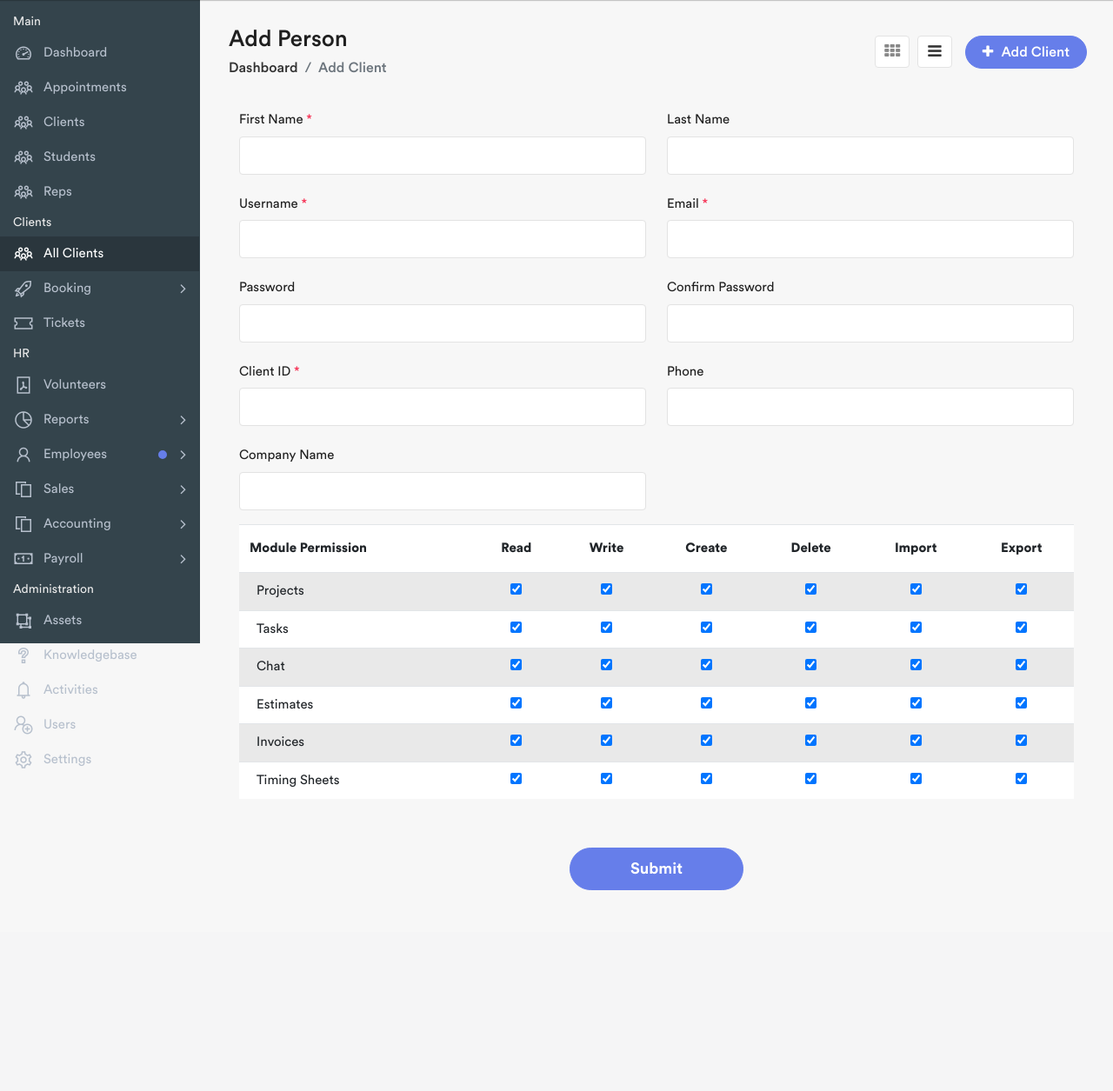
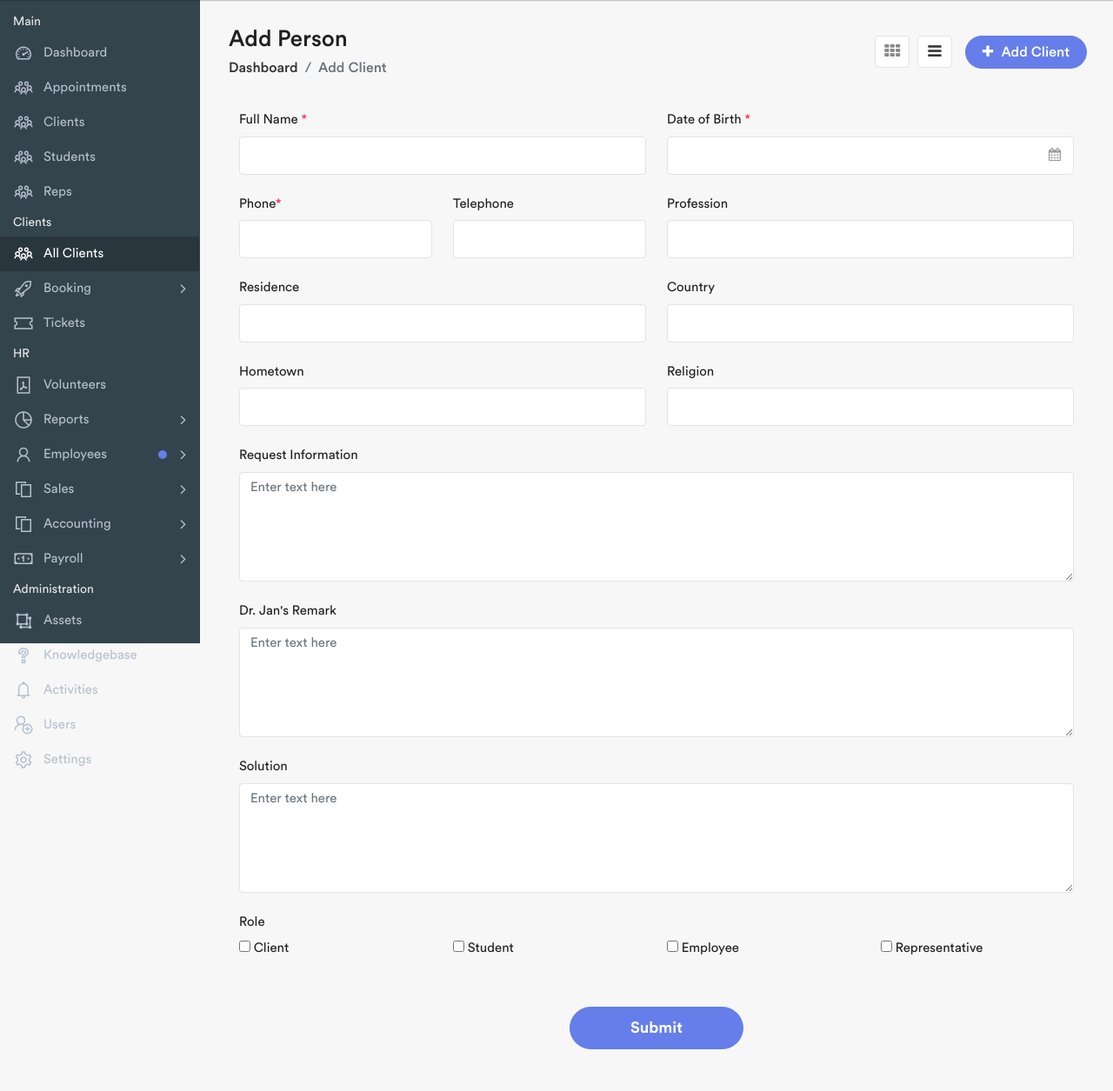
Before and after one commit to janprince/JCF_management_app, a Django app: page / in a window 1280 px wide. Shown: the part 60-1315 px from the top of the page at 87% size. Before the commit the page ends 1084 px from the top, so only its background shows below. Run offline with Django 4.2, Linux system fonts and the light colour scheme; the visitor is signed in with stand-in values (Sample User, id 1); some libraries are stand-ins or nearby versions.

Commit message:
add add_client page

```diff
--- a/msystem/models.py
+++ b/msystem/models.py
@@ -6,7 +6,7 @@
 #     date_added = models.DateField(auto_now_add=True)
 #     full_name = models.CharField(max_length=255)
 #     date_of_birth = models.DateField(blank=True)
-#     contact = models.IntegerField(max_length=255)
+#     phone = models.IntegerField(max_length=255)
 #     profession = models.CharField(max_length=255, blank=True)
 #     telephone = models.IntegerField(max_length=255, blank=True)
 #     religion = models.CharField(max_length=255, default="N/A")
--- a/msystem/templates/msystem/add_client.html
+++ b/msystem/templates/msystem/add_client.html
@@ -27,209 +27,131 @@
 
         <div class="account-box " id="add_client">
           <div class="account-wrapper">
-            <form>
+            <form method="get" action="/">
+              <!-- Main -->
               <div class="row">
                 <div class="col-md-6">
                   <div class="form-group">
-                    <label class="col-form-label">First Name <span class="text-danger">*</span></label>
-                    <input class="form-control" type="text">
+                    <label class="col-form-label">Full Name <span class="text-danger">*</span></label>
+                    <input class="form-control" type="text" name="name">
+                  </div>
+                </div>
+
+                <div class="col-md-6">
+                  <div class="form-group">
+                    <label class="col-form-label"> Date of Birth <span class="text-danger">*</span></label>
+                    <div class="cal-icon"><input class="form-control datetimepicker" type="text" name="dob"></div>
+                  </div>
+                </div>
+                <div class="col-md-6">
+                  <div class="row">
+                    <div class="col-md-6">
+                      <div class="form-group">
+                        <label class="col-form-label">Phone<span class="text-danger">*</span></label>
+                        <input class="form-control floating" type="number" name="phone">
+                      </div>
+                    </div>
+
+                    <div class="col-md-6">
+                      <div class="form-group">
+                        <label class="col-form-label">Telephone</label>
+                        <input class="form-control floating" type="number" name="telephone">
+                      </div>
+                    </div>
                   </div>
                 </div>
                 <div class="col-md-6">
                   <div class="form-group">
-                    <label class="col-form-label">Last Name</label>
-                    <input class="form-control" type="text">
+                    <label class="col-form-label">Profession</label>
+                    <input class="form-control floating" type="text" name="profession">
                   </div>
                 </div>
                 <div class="col-md-6">
                   <div class="form-group">
-                    <label class="col-form-label">Username <span class="text-danger">*</span></label>
-                    <input class="form-control" type="text">
+                    <label class="col-form-label">Residence</label>
+                    <input class="form-control" type="text" name="residence">
                   </div>
                 </div>
                 <div class="col-md-6">
                   <div class="form-group">
-                    <label class="col-form-label">Email <span class="text-danger">*</span></label>
-                    <input class="form-control floating" type="email">
+                    <label class="col-form-label">Country</label>
+                    <input class="form-control" type="text" name="country" list="countries">
+                      <datalist id="countries">
+                        <option value="Ghana">
+                        <option value="UK">
+                      </datalist>
                   </div>
                 </div>
                 <div class="col-md-6">
                   <div class="form-group">
-                    <label class="col-form-label">Password</label>
-                    <input class="form-control" type="password">
+                    <label class="col-form-label">Hometown</label>
+                    <input class="form-control floating" type="text" name="hometown">
                   </div>
                 </div>
                 <div class="col-md-6">
                   <div class="form-group">
-                    <label class="col-form-label">Confirm Password</label>
-                    <input class="form-control" type="password">
+                    <label class="col-form-label">Religion</label>
+                    <input class="form-control" type="text" name="religion">
                   </div>
                 </div>
-                <div class="col-md-6">
-                  <div class="form-group">
-                    <label class="col-form-label">Client ID <span class="text-danger">*</span></label>
-                    <input class="form-control floating" type="text">
+                <div class="col-md-12">
+                  <div class="form-group row">
+                    <label class="col-form-label">Request Information</label>
+                    <div class="">
+                    <textarea rows="5" cols="5" class="form-control" placeholder="Enter text here"></textarea>
+                    </div>
                   </div>
                 </div>
-                <div class="col-md-6">
-                  <div class="form-group">
-                    <label class="col-form-label">Phone </label>
-                    <input class="form-control" type="text">
+                <div class="col-md-12">
+                  <div class="form-group row">
+                    <label class="col-form-label">Dr. Jan's Remark</label>
+                    <div class="">
+                    <textarea rows="5" cols="5" class="form-control" placeholder="Enter text here"></textarea>
+                    </div>
                   </div>
                 </div>
-                <div class="col-md-6">
-                  <div class="form-group">
-                    <label class="col-form-label">Company Name</label>
-                    <input class="form-control" type="text">
+                <div class="col-md-12">
+                  <div class="form-group row">
+                    <label class="col-form-label">Solution</label>
+                    <div class="">
+                    <textarea rows="5" cols="5" class="form-control" placeholder="Enter text here"></textarea>
+                    </div>
                   </div>
                 </div>
               </div>
-              <div class="table-responsive m-t-15">
-                <table class="table table-striped custom-table">
-                  <thead>
-                  <tr>
-                    <th>Module Permission</th>
-                    <th class="text-center">Read</th>
-                    <th class="text-center">Write</th>
-                    <th class="text-center">Create</th>
-                    <th class="text-center">Delete</th>
-                    <th class="text-center">Import</th>
-                    <th class="text-center">Export</th>
-                  </tr>
-                  </thead>
-                  <tbody>
-                  <tr>
-                    <td>Projects</td>
-                    <td class="text-center">
-                      <input checked="" type="checkbox">
-                    </td>
-                    <td class="text-center">
-                      <input checked="" type="checkbox">
-                    </td>
-                    <td class="text-center">
-                      <input checked="" type="checkbox">
-                    </td>
-                    <td class="text-center">
-                      <input checked="" type="checkbox">
-                    </td>
-                    <td class="text-center">
-                      <input checked="" type="checkbox">
-                    </td>
-                    <td class="text-center">
-                      <input checked="" type="checkbox">
-                    </td>
-                  </tr>
-                  <tr>
-                    <td>Tasks</td>
-                    <td class="text-center">
-                      <input checked="" type="checkbox">
-                    </td>
-                    <td class="text-center">
-                      <input checked="" type="checkbox">
-                    </td>
-                    <td class="text-center">
-                      <input checked="" type="checkbox">
-                    </td>
-                    <td class="text-center">
-                      <input checked="" type="checkbox">
-                    </td>
-                    <td class="text-center">
-                      <input checked="" type="checkbox">
-                    </td>
-                    <td class="text-center">
-                      <input checked="" type="checkbox">
-                    </td>
-                  </tr>
-                  <tr>
-                    <td>Chat</td>
-                    <td class="text-center">
-                      <input checked="" type="checkbox">
-                    </td>
-                    <td class="text-center">
-                      <input checked="" type="checkbox">
-                    </td>
-                    <td class="text-center">
-                      <input checked="" type="checkbox">
-                    </td>
-                    <td class="text-center">
-                      <input checked="" type="checkbox">
-                    </td>
-                    <td class="text-center">
-                      <input checked="" type="checkbox">
-                    </td>
-                    <td class="text-center">
-                      <input checked="" type="checkbox">
-                    </td>
-                  </tr>
-                  <tr>
-                    <td>Estimates</td>
-                    <td class="text-center">
-                      <input checked="" type="checkbox">
-                    </td>
-                    <td class="text-center">
-                      <input checked="" type="checkbox">
-                    </td>
-                    <td class="text-center">
-                      <input checked="" type="checkbox">
-                    </td>
-                    <td class="text-center">
-                      <input checked="" type="checkbox">
-                    </td>
-                    <td class="text-center">
-                      <input checked="" type="checkbox">
-                    </td>
-                    <td class="text-center">
-                      <input checked="" type="checkbox">
-                    </td>
-                  </tr>
-                  <tr>
-                    <td>Invoices</td>
-                    <td class="text-center">
-                      <input checked="" type="checkbox">
-                    </td>
-                    <td class="text-center">
-                      <input checked="" type="checkbox">
-                    </td>
-                    <td class="text-center">
-                      <input checked="" type="checkbox">
-                    </td>
-                    <td class="text-center">
-                      <input checked="" type="checkbox">
-                    </td>
-                    <td class="text-center">
-                      <input checked="" type="checkbox">
-                    </td>
-                    <td class="text-center">
-                      <input checked="" type="checkbox">
-                    </td>
-                  </tr>
-                  <tr>
-                    <td>Timing Sheets</td>
-                    <td class="text-center">
-                      <input checked="" type="checkbox">
-                    </td>
-                    <td class="text-center">
-                      <input checked="" type="checkbox">
-                    </td>
-                    <td class="text-center">
-                      <input checked="" type="checkbox">
-                    </td>
-                    <td class="text-center">
-                      <input checked="" type="checkbox">
-                    </td>
-                    <td class="text-center">
-                      <input checked="" type="checkbox">
-                    </td>
-                    <td class="text-center">
-                      <input checked="" type="checkbox">
-                    </td>
-                  </tr>
-                  </tbody>
-                </table>
+
+              <!-- Checkboxes -->
+              <div class="form-group ">
+                <label class="col-form-label">Role</label>
+                <div class="row">
+                  <div class="checkbox col-md-3">
+                    <label>
+                      <input type="checkbox" name="roles" value="client"> Client
+                    </label>
+                  </div>
+                  <div class="checkbox col-md-3">
+                    <label>
+                      <input type="checkbox" name="roles" value="student"> Student
+                    </label>
+                  </div>
+                  <div class="checkbox col-md-3">
+                    <label>
+                      <input type="checkbox" name="roles" value="employee"> Employee
+                    </label>
+                  </div>
+                  <div class="checkbox col-md-3">
+                    <label>
+                      <input type="checkbox" name="roles" value="rep"> Representative
+                    </label>
+                  </div>
+                </div>
               </div>
+
+              <!-- Submit button -->
               <div class="submit-section">
                 <button class="btn btn-primary submit-btn mb-5">Submit</button>
               </div>
+
             </form>
           </div>
         </div>
```
